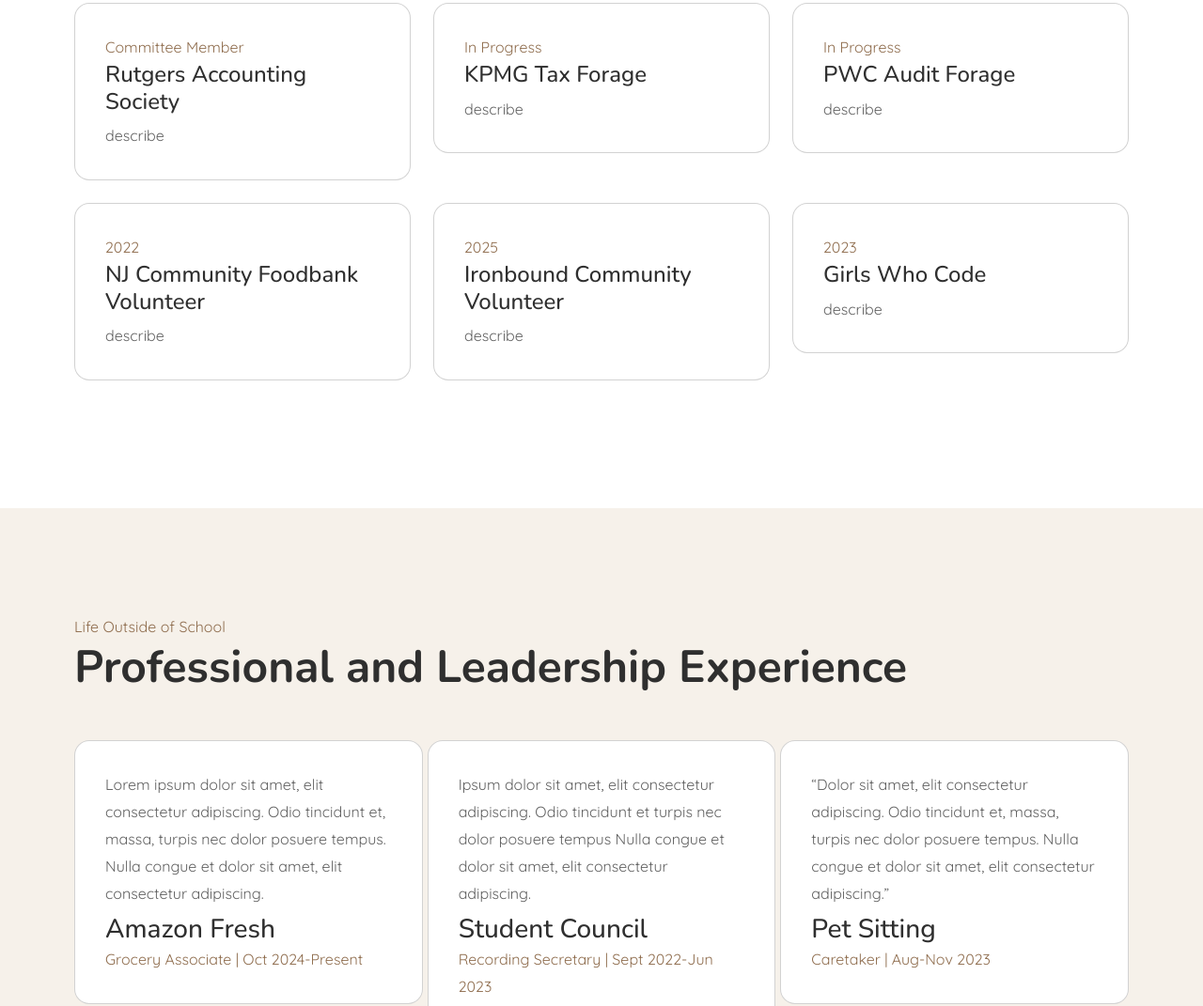
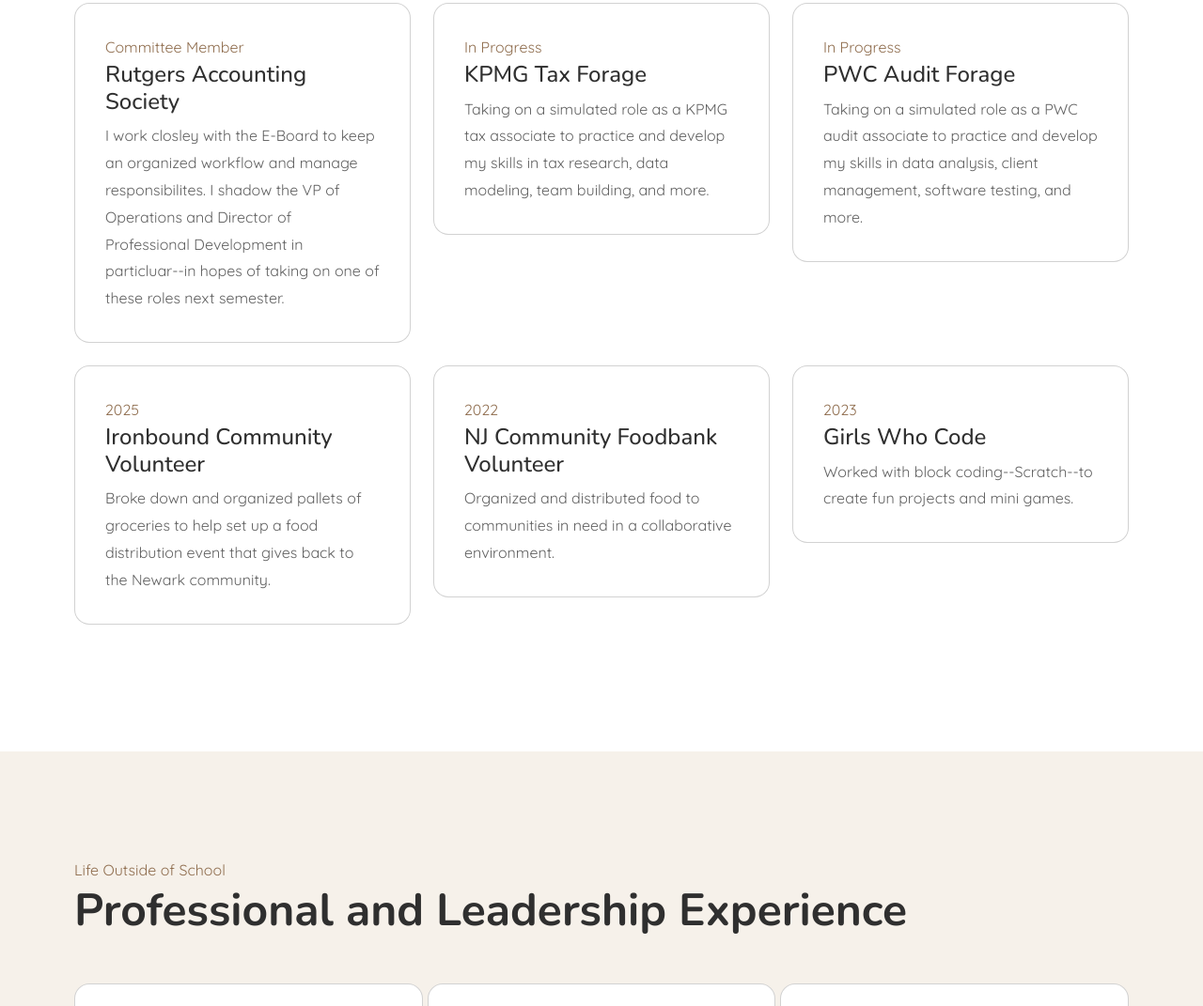
Before and after one commit to EvaLWilliams/Website, a plain HTML site: page index.html in a window 1280 px wide. Shown: the part 1252-2323 px from the top of the page at 94% size. Drawn offline with nearby package versions, Linux system fonts and the light colour scheme; no server answers.

Commit message:
descriptions

```diff
--- a/index.html
+++ b/index.html
@@ -89,7 +89,10 @@
 							<!-- <br />Accounting Student -->
 							<h2 class="display-5"> Accounting and MIS Major</h2>
 							<p class="fs-5">Hello! I'm Eva Williams, a third year at Rutgers Business School and an aspiring CPA. I'm passionate about self-growth and look forward to gaining more experience in the industry!</p>
-							<!-- <a href="#" class="btn btn-primary btn-large">evalaurenw@gmail.com</a> -->
+							<a href="#" class="btn btn-primary btn-large">evalaurenw@gmail.com</a>
+							<a href="https://www.linkedin.com/in/eva-williams05" target="_blank" >
+  								<img src="images/linkedin logo.webp" alt="Eva Williams LinkedIn Profile" width="75" height="75" class="fs-4">
+								</a>
 						</div>
 					</div>
 				</div>
@@ -145,7 +148,7 @@
 						<div class="card-body">
 							<span class="card-subtitle mb-2 text-primary">Committee Member</span>
 							<h4 class="card-title text-capitalize">Rutgers Accounting Society</h4>
-							<p class="card-text">describe</p>
+							<p class="card-text">I work closley with the E-Board to keep an organized workflow and manage responsibilites. I shadow the VP of Operations and Director of Professional Development in particluar--in hopes of taking on one of these roles next semester.</p>
 						</div>
 					</div>
 				</div>
@@ -154,7 +157,7 @@
 						<div class="card-body">
 							<span class="card-subtitle mb-2 text-primary">In Progress</span>
 							<h4 class="card-title text-capitalize">KPMG Tax Forage</h4>
-							<p class="card-text">describe</p>
+							<p class="card-text">Taking on a simulated role as a KPMG tax associate to practice and develop my skills in tax research, data modeling, team building, and more.</p>
 						</div>
 					</div>
 				</div>
@@ -163,25 +166,25 @@
 						<div class="card-body">
 							<span class="card-subtitle mb-2 text-primary">In Progress</span>
 							<h4 class="card-title text-capitalize">PWC Audit Forage</h4>
-							<p class="card-text">describe</p>
+							<p class="card-text">Taking on a simulated role as a PWC audit associate to practice and develop my skills in data analysis, client management, software testing, and more. </p>
 						</div>
 					</div>
 				</div>
 				<div class="col-md-4">
 					<div class="card mb-4" data-aos="zoom-in-up" data-aos-delay="600">
 						<div class="card-body">
-							<span class="card-subtitle mb-2 text-primary">2022</span>
-							<h4 class="card-title text-capitalize">NJ Community Foodbank Volunteer</h4>
-							<p class="card-text">describe</p>
+							<span class="card-subtitle mb-2 text-primary">2025</span>
+							<h4 class="card-title text-capitalize">Ironbound Community Volunteer</h4>
+							<p class="card-text">Broke down and organized pallets of groceries to help set up a food distribution event that gives back to the Newark community.</p>
 						</div>
 					</div>
 				</div>
 				<div class="col-md-4">
 					<div class="card mb-4" data-aos="zoom-in-up" data-aos-delay="800">
 						<div class="card-body">
-							<span class="card-subtitle mb-2 text-primary">2025</span>
-							<h4 class="card-title text-capitalize">Ironbound Community Volunteer</h4>
-							<p class="card-text">describe</p>
+							<span class="card-subtitle mb-2 text-primary">2022</span>
+							<h4 class="card-title text-capitalize">NJ Community Foodbank Volunteer</h4>
+							<p class="card-text">Organized and distributed food to communities in need in a collaborative environment.</p>
 						</div>
 					</div>
 				</div>
@@ -190,7 +193,7 @@
 						<div class="card-body">
 							<span class="card-subtitle mb-2 text-primary">2023</span>
 							<h4 class="card-title text-capitalize">Girls Who Code</h4>
-							<p class="card-text">describe</p>
+							<p class="card-text">Worked with block coding--Scratch--to create fun projects and mini games.</p>
 						</div>
 					</div>
 				</div>
@@ -216,9 +219,7 @@
 							<div class="swiper-slide">
 								<div class="card testimonials-inner">
 									<div class="card-body">
-										<p class="card-text mb-2">Lorem ipsum dolor sit amet, elit consectetur
-											adipiscing. Odio tincidunt et, massa, turpis nec dolor posuere tempus. Nulla
-											congue et dolor sit amet, elit consectetur adipiscing.
+										<p class="card-text mb-2">I'm crossed trained in all six departments at Amazon Fresh, primarily working with both Presentation and Customer Service. I ensure that our store's physical displays are in accordance with our systems expectations, and help manage our front-end desk to guarentee customer satisfaction.
 										</p>
 										<div class="testimonial-author">
 											<div class="author-detail">
@@ -232,9 +233,7 @@
 							<div class="swiper-slide">
 								<div class="card testimonials-inner">
 									<div class="card-body">
-										<p class="card-text mb-2">Ipsum dolor sit amet, elit consectetur adipiscing.
-											Odio tincidunt et turpis nec dolor posuere tempus Nulla congue et dolor sit
-											amet, elit consectetur adipiscing.</p>
+										<p class="card-text mb-2">I oversaw my high school's student council meetings, recording key points of interest and taking note of what needed to get done. I also worked with professionals both in and out of my school district to organize community events.</p>
 										<div class="testimonial-author">
 											<div class="author-detail">
 												<h3 class="name m-0">Student Council</h3>
@@ -247,9 +246,7 @@
 							<div class="swiper-slide">
 								<div class="card testimonials-inner">
 									<div class="card-body">
-										<p class="card-text mb-2">“Dolor sit amet, elit consectetur adipiscing. Odio
-											tincidunt et, massa, turpis nec dolor posuere tempus. Nulla congue et dolor
-											sit amet, elit consectetur adipiscing.”</p>
+										<p class="card-text mb-2">I got payed to play with two cats and a dog! I also ensured owners were kept in the loop on their pet's wellbeing, maintaing contact multiple times a day while keeping track of pet needs and payments.</p>
 										<div class="testimonial-author">
 											<div class="author-detail">
 												<h3 class="name m-0">Pet Sitting</h3>
@@ -337,7 +334,7 @@
 						<div class="swiper-wrapper">
 							<div class="swiper-slide">
 								<figure class="portfolio-item">
-									<a href="single-portfolio.html"><img src="images/cow2.jpg"
+									<a href="single-portfolio.html"><img src="images/emp.png"
 											class="portfolio-image"></a>
 									<figcaption class="portfolio-title my-3">
 										<!-- <span class="text-primary text-uppercase fs-6">Design, Logo</span> -->
@@ -351,13 +348,13 @@
 											class="portfolio-image"></a>
 									<figcaption class="portfolio-title my-3">
 										<!-- <span class="text-primary text-uppercase fs-6">Branding</span> -->
-										<h3 class="fs-4 fw-bold">Linkedin Learning | Certificate in Power BI</h3>
+										<h3 class="fs-4 fw-bold">Linkedin Learning | Certificate in Power BI | Sept. 12, 2025</h3>
 									</figcaption>
 								</figure>
 							</div>
 							<div class="swiper-slide">
 								<figure class="portfolio-item">
-									<a href="single-portfolio.html"><img src="images/Temporary.jpg"
+									<a href="single-portfolio.html"><img src="images/excelProgress.png"
 											class="portfolio-image"></a>
 									<figcaption class="portfolio-title my-3">
 										<!-- <span class="text-primary text-uppercase fs-6">Design</span> -->
@@ -552,7 +549,7 @@
 		</div>
 	</section> -->
 
-	<footer id="footer" class="padding-large bg-primary">
+	<!-- <footer id="footer" class="padding-large bg-primary">
 		<div class="container-lg text-white">
 			<div class="row">
 				<div class="footer-menu col-md-4">
@@ -566,7 +563,7 @@
 							<a href="#" class="text-white fs-3 text-decoration-underline">evalaurenw@gmail.com</a>
 						</div>
 					</div>
-				</div>
+				</div> -->
 
 				<!-- <div class="footer-menu col-6 col-md-2">
 					<ul class="list-unstyled">
```
Also changed, not shown: images/EmpPriv.jpg (added), images/Screenshot 2025-09-25 192128.png, images/emp.png (added), images/excelProgress.png (added), images/linkedin logo.webp (added).
